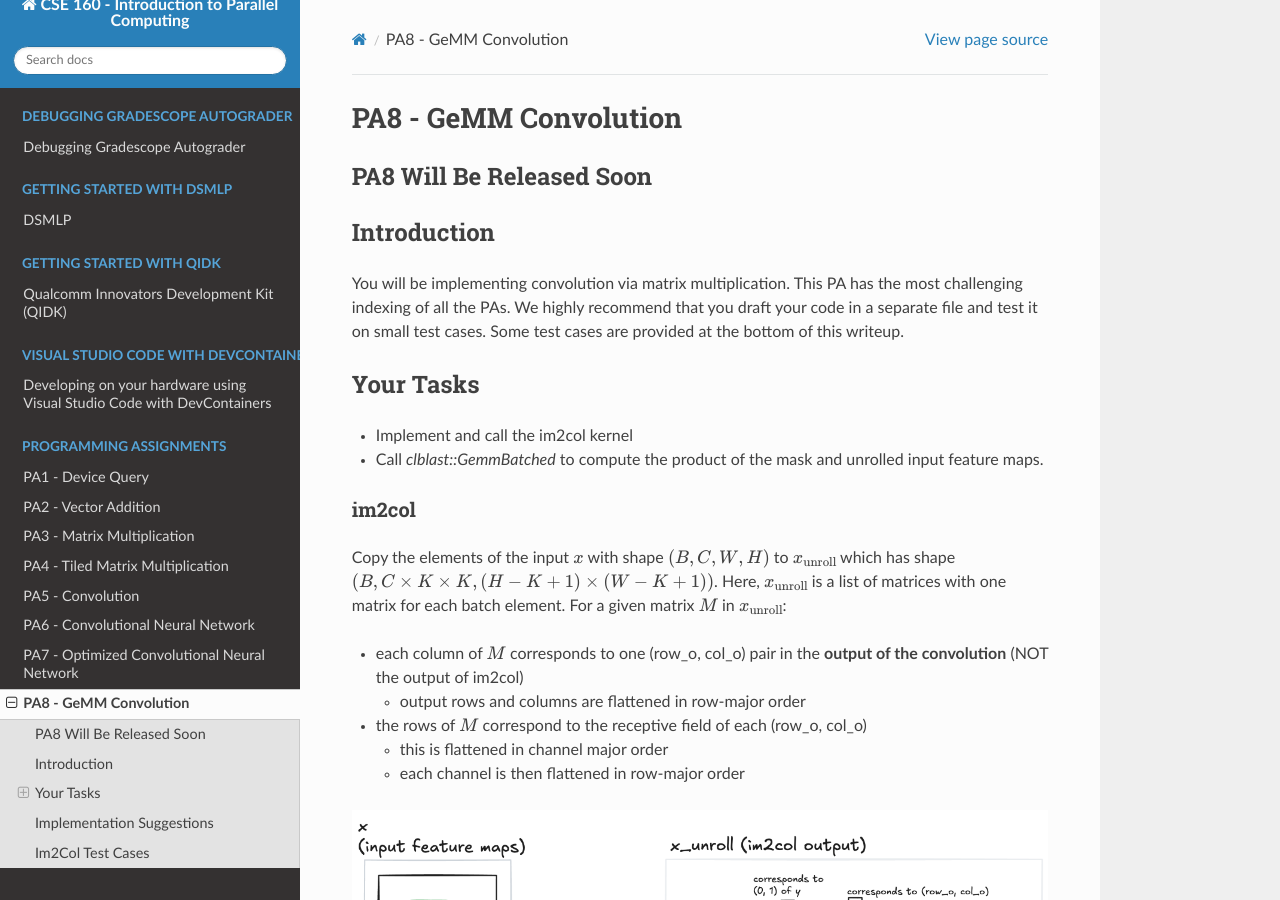
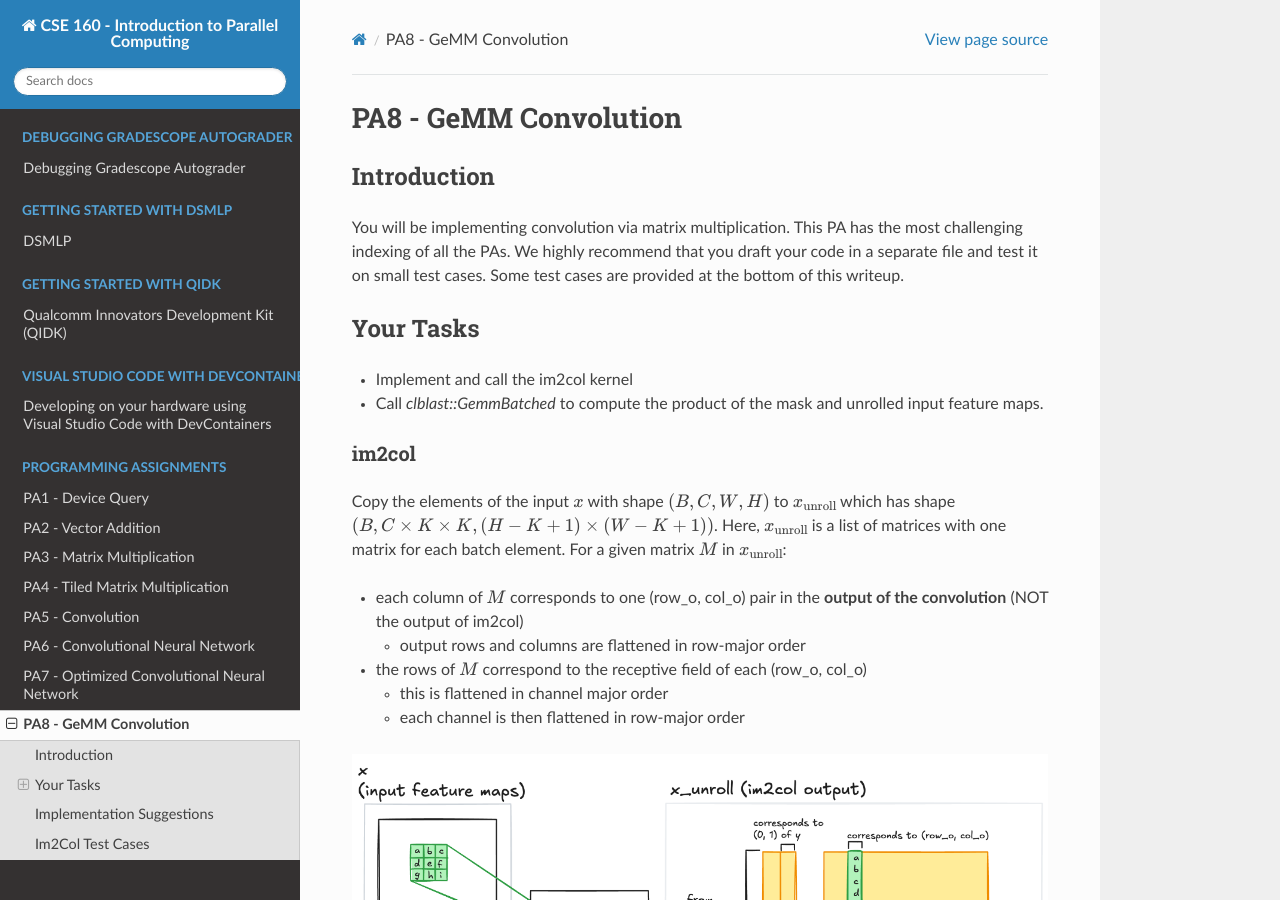
Before and after one commit to KastnerRG/cse160-docs, a Sphinx documentation site: the page built from docs/source/PA8.rst, in a window 1280 px wide and 900 px high. Built offline with Sphinx 7.4.7 and the Read the Docs theme 3.1.0, drawn with Linux system fonts in a browser that asks for light colours; formulas are drawn with MathJax 3.

Commit message:
pa8 released

```diff
--- a/docs/source/PA8.rst
+++ b/docs/source/PA8.rst
@@ -1,8 +1,5 @@
 PA8 - GeMM Convolution
 ======================
-
-PA8 Will Be Released Soon
--------------------------
 
 Introduction
 ------------
```
